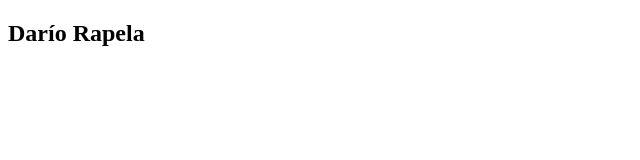
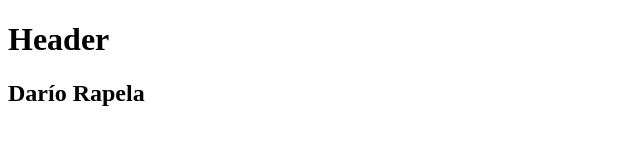
Before and after one commit to daraptor/curso, a plain HTML site: page index.html in a window 1280 px wide. Shown: the whole page, without its empty margins (0-640 px from the left). Drawn offline with Linux system fonts and the light colour scheme.

Commit message:
agregamos header

```diff
--- a/index.html
+++ b/index.html
@@ -5,6 +5,9 @@
 	<title>Git y GitHub</title>
 </head>
 <body>
+	<header>
+		<h1>Header</h1>
+	</header
 	<div class="container">
 		<h2>Darío Rapela</h2>
 	</div>
```
Also changed, not shown: 1 other file.
